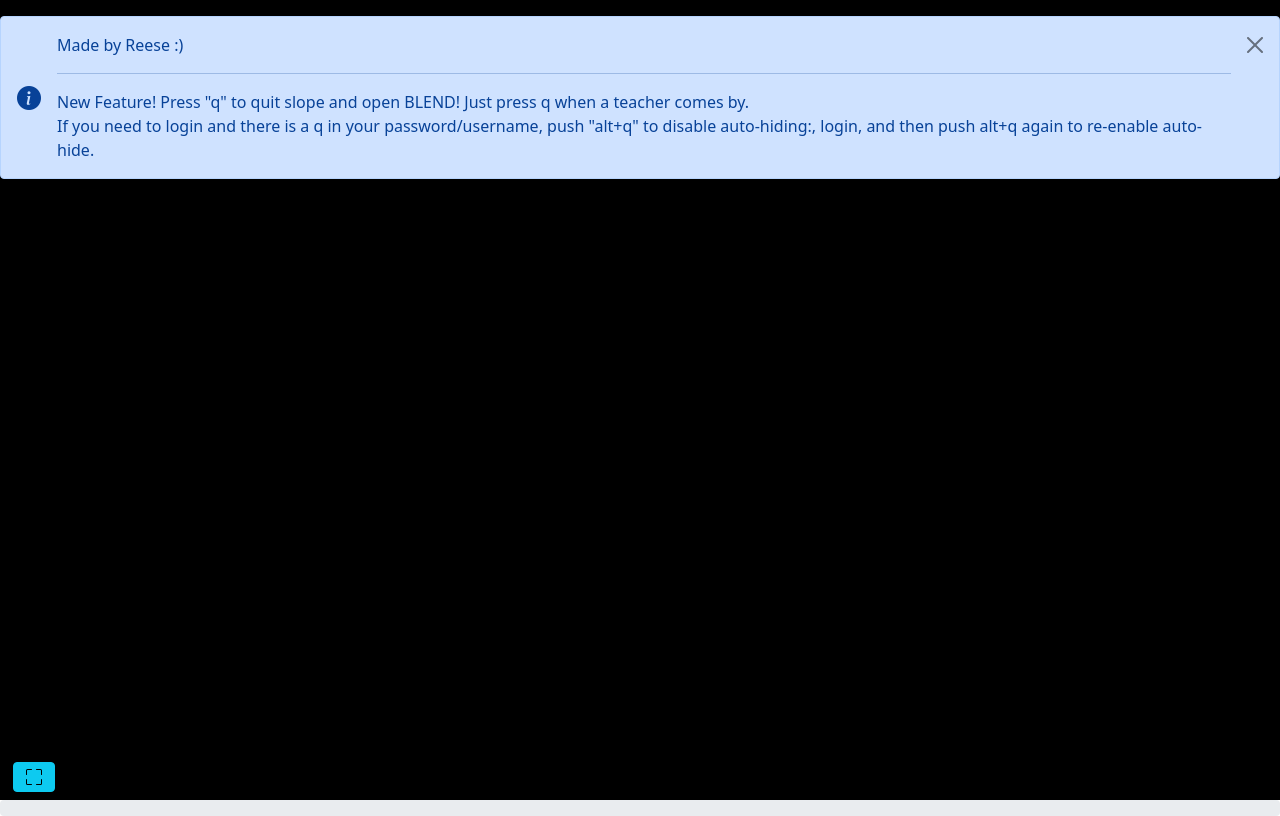
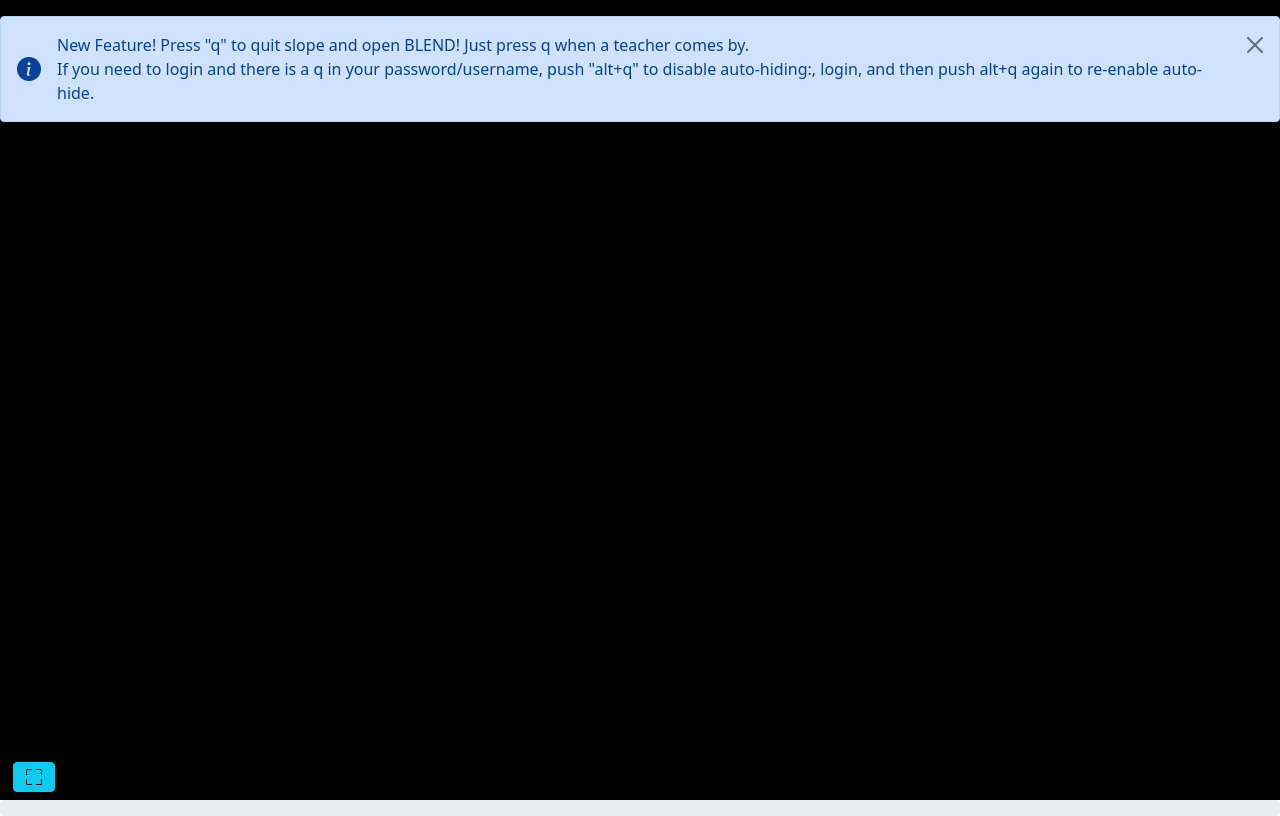
Before and after one commit to reesericci/slope, a plain HTML site: page index.html in a window 1280 px wide. Drawn offline with nearby package versions, Linux system fonts and the light colour scheme; no server answers.

Commit message:
Update index.html

```diff
--- a/index.html
+++ b/index.html
@@ -16,8 +16,6 @@
   <div class="alert alert-primary d-flex align-items-center alert-dismissible fade show" aria-live="assertive" aria-atomic="true" role="alert">
   <i style="font-size: 24px; margin-right: 1rem;" class="bi bi-info-circle-fill"></i>
   <div>
-    Made by Reese :)
-    <hr>
     New Feature! Press "q" to quit slope and open BLEND! Just press q when a teacher comes by.
     <br>
     If you need to login and there is a q in your password/username, push "alt+q" to disable auto-hiding:, login, and then push alt+q again to re-enable auto-hide.
```
